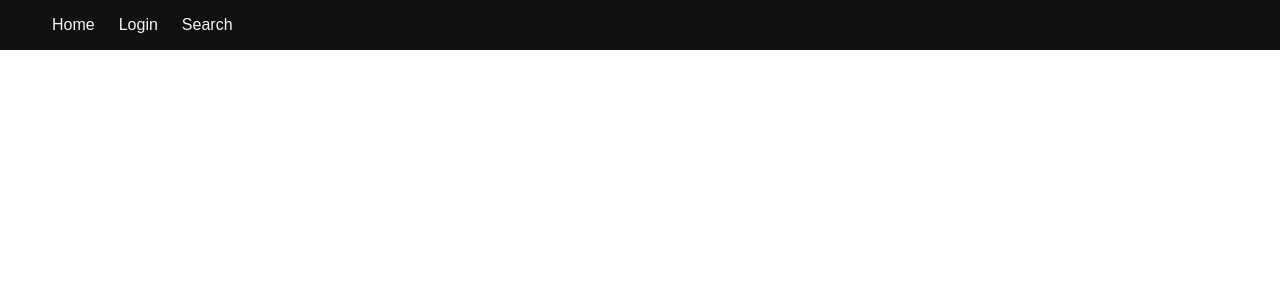
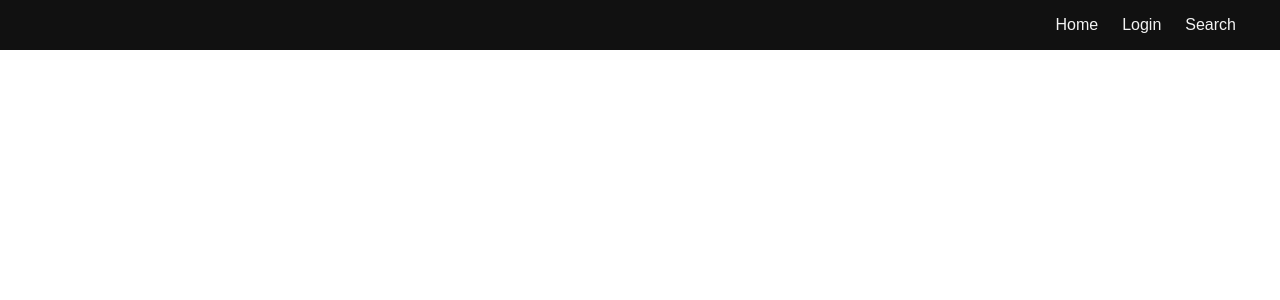
Before and after one commit to tdberg21/bbquest, a React (Create React App) app: page / in a window 1280 px wide. Shown: the top 300 px of the page. Built offline with nearby package versions, Linux system fonts and the light colour scheme.

Commit message:
Align header links to the right

```diff
--- a/src/containers/Header/Header.css
+++ b/src/containers/Header/Header.css
@@ -2,14 +2,14 @@
   background-color: #111;
   display: flex;
   width: 100%;
-  justify-content: space-between;
+  justify-content: flex-end;
+
 }
 
 ul {
   display: inherit;
   list-style: none;
   margin-right: 2rem;
-  text-align: right;
 }
 
 .nav-links {
```
